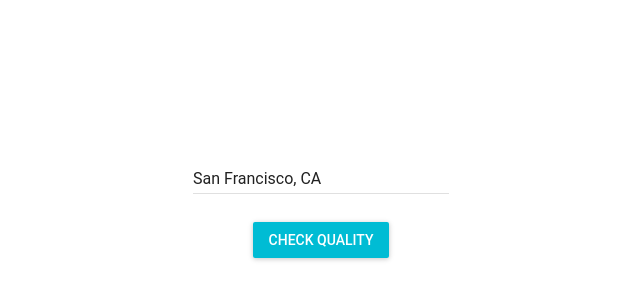
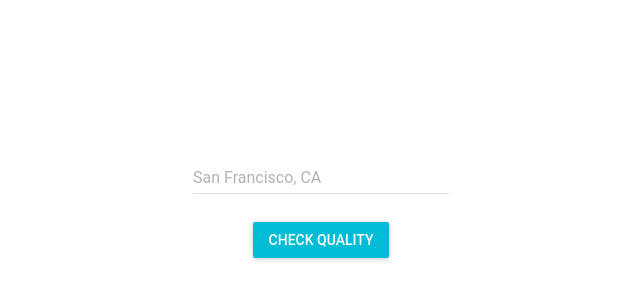
Before and after one commit to shaktirp/sunset, a React (Create React App) app: page / in a window 1280 px wide. Shown: the part 26-326 px from the top of the page, without its empty margins (319-959 px from the left). Built offline with nearby package versions, Linux system fonts and the light colour scheme.

Commit message:
added country

```diff
--- a/src/components/DialogBox/DialogBox.js
+++ b/src/components/DialogBox/DialogBox.js
@@ -33,7 +33,7 @@
           open={this.state.open}
           onRequestClose={this.handleClose}
         >
-          Please enter a city and state separated by comma. Example - San Francisco, CA or Portland, OR
+          Please retry, possibly in this format -> San Francisco, CA or Portland, OR
         </Dialog>
       </div>
     );
--- a/src/components/FeatureList/FeatureList.js
+++ b/src/components/FeatureList/FeatureList.js
@@ -64,7 +64,7 @@
             <MenuItem
               key={index+1}
               value={row}
-              primaryText={row.place + ", " + row.state}
+              primaryText={row.place + (row.state ? ", " + row.state : '') + (row.country ? ", " + row.country : '')}
             />
           ))}
         </DropDownMenu>
--- a/src/components/Search/Search.js
+++ b/src/components/Search/Search.js
@@ -14,7 +14,7 @@
     super(props)
     this.state = {
       features: [],
-      city: 'San Francisco, CA',
+      city: '',
       resultsClass: 'searchContainerBeforeResults',
       loading: false,
       error: false
@@ -31,6 +31,7 @@
         return {
           place: feature["properties"]["locale"],
           state: feature["properties"]["state"],
+          country: feature["properties"]["country"],
           x: feature["geometry"]["coordinates"][0],
           y: feature["geometry"]["coordinates"][1]
         }
```
